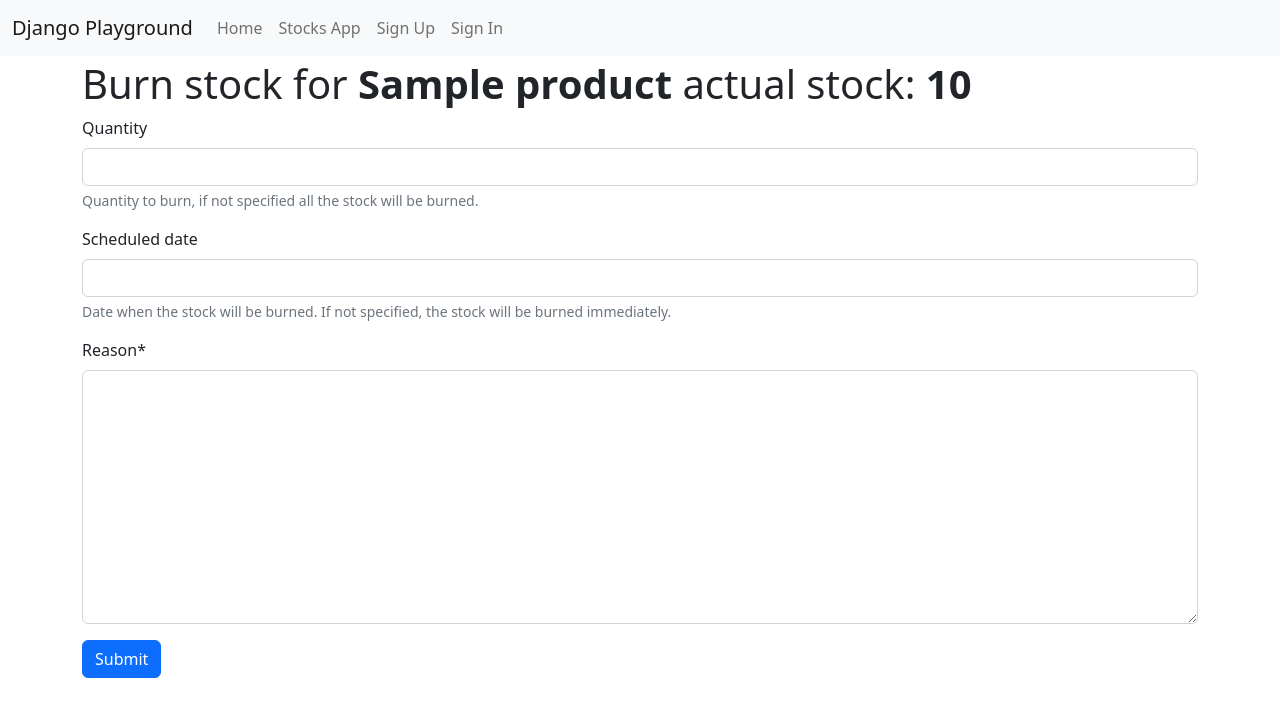
After one commit to Alexandre-petitjean/django-playground, a Django app: page /stocks/products/00000000-0000-0000-0000-000000000001/burn/ in a window 1280 px wide. The commit adds this page. Shown: the top 717 px of the page. Run offline with Django 5.2, Linux system fonts and the light colour scheme; tables that the repository leaves empty hold one stand-in row (values such as "Sample post"); parts of the project's set-up code (start-up, migrations or seed data) failed here and were passed over; some libraries are stand-ins or nearby versions.

Commit message:
New template and form

```diff
--- a/django_playground/stocks/forms.py
+++ b/django_playground/stocks/forms.py
@@ -1,7 +1,7 @@
 from crispy_forms.helper import FormHelper
 from crispy_forms.layout import Submit
 from django import forms
-from django.forms import ModelForm
+from django.forms import ModelForm, Form
 
 from django_playground.stocks.models import StockMovement
 
@@ -30,3 +30,22 @@ class StockMovementForm(ModelForm):
         if commit:
             instance.save()
         return instance
+
+
+class ProductBurnForm(Form):
+    quantity = forms.IntegerField(
+        required=False,
+        help_text="Quantity to burn, if not specified all the stock will be burned."
+    )
+    scheduled_date = forms.DateField(
+        required=False,
+        help_text="Date when the stock will be burned. If not specified, the stock will be burned immediately."
+    )
+    reason = forms.CharField(widget=forms.Textarea)
+
+    def __init__(self, *args, **kwargs):
+        super().__init__(*args, **kwargs)
+        self.helper = FormHelper()
+        self.helper.form_id = 'form-product-burn'
+        self.helper.form_method = 'post'
+        self.helper.add_input(Submit('submit', 'Submit'))
--- a/django_playground/stocks/models.py
+++ b/django_playground/stocks/models.py
@@ -1,6 +1,8 @@
 # Create your models here.
 import uuid
+from time import sleep
 
+from celery import shared_task
 from django.conf import settings
 from django.core.validators import MinValueValidator
 from django.db import models
@@ -46,6 +48,13 @@ class Product(models.Model):
     def __str__(self):
         return self.name
 
+    @shared_task
+    def burn_stock_task_now(self, quantity=None, reason=None):
+        sleep(10)
+        if quantity is None:
+            self.quantity_in_stock  = 0
+            self.save()
+        return f"Burned {quantity} items from product {self.name} for reason: {reason}"
 
 class StockMovement(models.Model):
     """
@@ -57,11 +66,7 @@ class StockMovement(models.Model):
         INCOMING = "in", "Incoming"
         OUTGOING = "out", "Outgoing"
 
-    product = models.ForeignKey(
-        Product,
-        related_name="stock_movements",
-        on_delete=models.CASCADE,
-    )
+    product = models.ForeignKey(Product,related_name="stock_movements",on_delete=models.CASCADE)
     movement_type = models.CharField(max_length=3, choices=MovementType, default=MovementType.INCOMING, blank=False)
     quantity = models.IntegerField()
     date = models.DateTimeField(default=timezone.now())
--- a/django_playground/stocks/urls.py
+++ b/django_playground/stocks/urls.py
@@ -1,14 +1,16 @@
 from django.urls import path
 
-from django_playground.stocks.views import StockDetailView
+from django_playground.stocks.views import StockDetailView, StockDashboard, ProductBurnView
 from django_playground.stocks.views import StockListView
 from django_playground.stocks.views import StockMovementCreateView
 from django_playground.stocks.views import StockMovementListView
 
 app_name = "stocks"
 urlpatterns = [
-    path("", view=StockListView.as_view(), name="stocks"),
+    path("", view=StockDashboard.as_view(), name="stocks"),
+    path("products/", view=StockListView.as_view(), name="products"),
     path("products/<slug:pk>/", view=StockDetailView.as_view(), name="product-detail"),
+    path("products/<slug:pk>/burn/", view=ProductBurnView.as_view(), name="product-stock-burn"),
+    path("products/<slug:pk>/new-movement/", view=StockMovementCreateView.as_view(), name="product-new-movement"),
     path("movements/", view=StockMovementListView.as_view(), name="stock-movements"),
-    path("products/<slug:pk>/new-movement/", view=StockMovementCreateView.as_view(), name="stock-movements-new"),
 ]
--- a/django_playground/stocks/views.py
+++ b/django_playground/stocks/views.py
@@ -1,12 +1,16 @@
 # Create your views here.
 from django.urls import reverse
-from django.views.generic import CreateView
+from django.views.generic import CreateView, TemplateView, FormView
 from django.views.generic.detail import DetailView
 from django.views.generic.list import ListView
 
-from django_playground.stocks.forms import StockMovementForm
+from django_playground.stocks.forms import StockMovementForm, ProductBurnForm
 from django_playground.stocks.models import Product
 from django_playground.stocks.models import StockMovement
+
+
+class StockDashboard(TemplateView):
+    template_name = "stocks/dashboard.html"
 
 
 class StockListView(ListView):
@@ -27,6 +31,47 @@ class StockDetailView(DetailView):
         context = super().get_context_data(**kwargs)
         context['stock_movements'] = self.object.stock_movements.all().order_by("-date")
         return context
+
+
+# views.py
+from django.urls import reverse_lazy
+from django.shortcuts import get_object_or_404
+from django.contrib import messages
+from django.views.generic import FormView
+from .models import Product
+from .forms import ProductBurnForm
+
+
+class ProductBurnView(FormView):
+    template_name = "stocks/products/burn.html"
+    form_class = ProductBurnForm
+    success_url = reverse_lazy('products')
+
+    def get_context_data(self, **kwargs):
+        context = super().get_context_data(**kwargs)
+        # Gestion des exceptions pour le cas où le produit n'existe pas
+        product = get_object_or_404(Product, pk=self.kwargs.get('pk'))
+        context['product_name'] = product.name
+        context['product_quantity'] = product.quantity_in_stock
+        return context
+
+    def form_valid(self, form):
+        # Récupérer le produit correspondant à l'ID passé dans les kwargs
+        product = get_object_or_404(Product, pk=self.kwargs.get('pk'))
+
+        # Récupérer les données du formulaire
+        quantity = form.cleaned_data['quantity']
+        scheduled_date = form.cleaned_data['scheduled_date']
+        reason = form.cleaned_data['reason']
+
+        if scheduled_date is not None:
+            # Planifier la tâche de brûlage de stock
+            product.burn_stock_task_now.apply_async(args=[quantity, reason], eta=scheduled_date)
+
+        # Ajouter un message de succès
+        messages.success(self.request, f'The stock burn task for {product.name} has been scheduled.')
+
+        return super().form_valid(form)
 
 
 class StockMovementListView(ListView):
--- /dev/null
+++ b/django_playground/templates/stocks/products/burn.html
@@ -0,0 +1,12 @@
+{% extends "base.html" %}
+
+{% load crispy_forms_tags %}
+{% load static %}
+
+{% block title %}
+  Burn stock for <b>{{ product_name }}</b>
+{% endblock title %}
+{% block content %}
+  <h1>Burn stock for <b>{{ product_name }}</b> actual stock: <b>{{ product_quantity }}</b></h1>
+  {% crispy form %}
+{% endblock content %}
--- a/django_playground/templates/stocks/products/detail.html
+++ b/django_playground/templates/stocks/products/detail.html
@@ -9,6 +9,7 @@
   <div class="container">
     <h1>
       <i class="bi bi-box-seam me-3"></i>{{ object.name | capfirst }}
+      <a href="{% url "stocks:product-stock-burn" object.pk %}" class="btn btn-danger"><i class="bi bi-fire me-3"></i> Burn stock</a>
     </h1>
     <div class="container">
       <h3>
@@ -34,8 +35,7 @@
   <hr/>
   <div>
     <h2>Stock movements</h2>
-    <a href="{% url "stocks:stock-movements-new" object.pk %}"
-       class="btn btn-primary">New movement</a>
+    <a href="{% url "stocks:product-new-movement" object.pk %}" class="btn btn-primary">New movement</a>
   </div>
   <table class="table">
     <thead>
```
Also changed, not shown: django_playground/templates/stocks/dashboard.html (added, +18 -0 lines).
